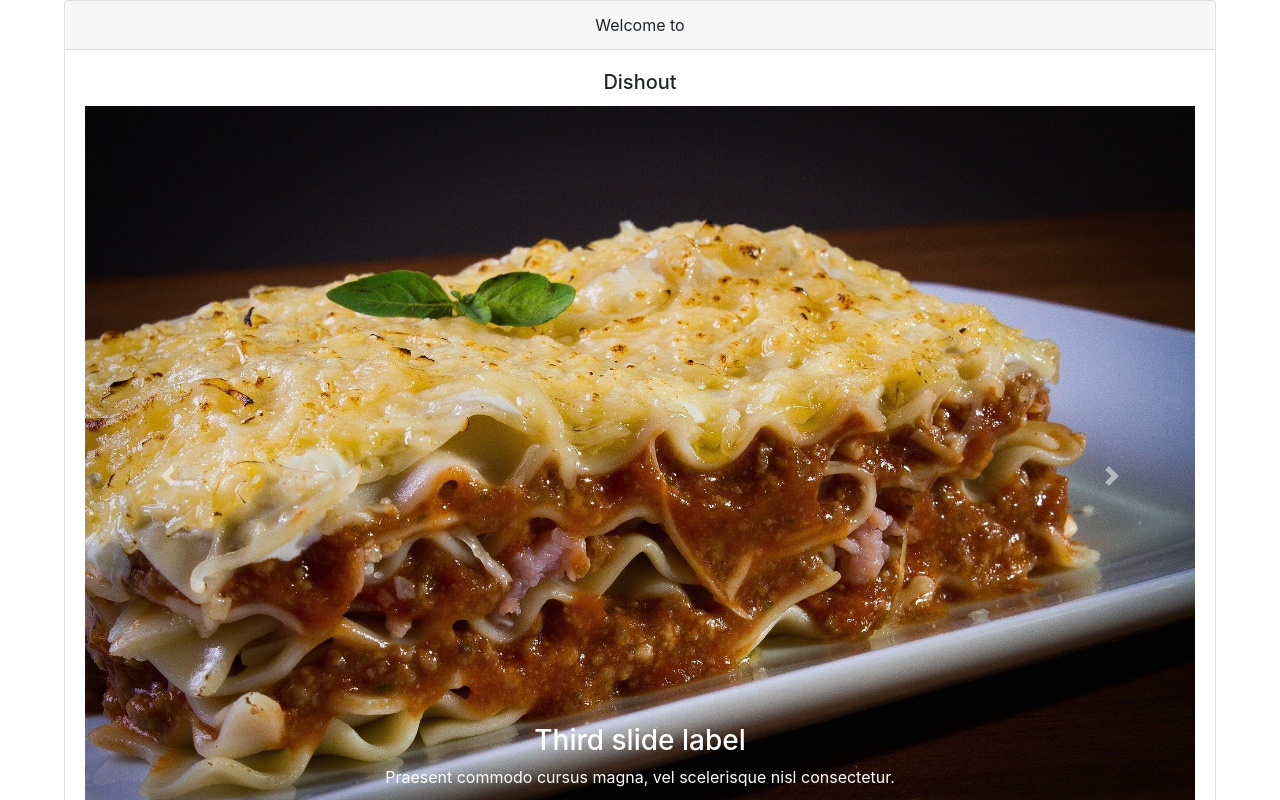
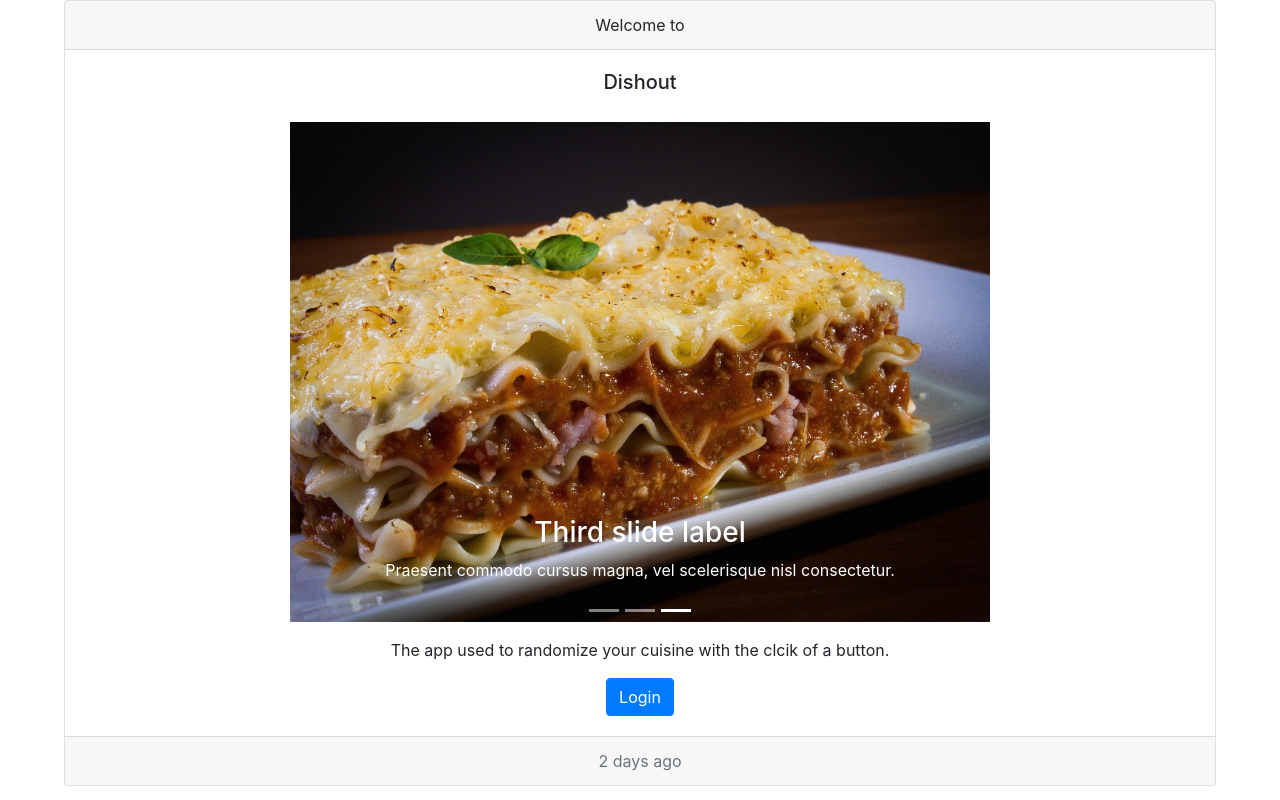
Before and after one commit to Dishout-project/dishout-frontend, a React (Create React App) app: page / in a window 1280 px wide. Shown: the top 800 px of the page. Built offline with nearby package versions, Linux system fonts and the light colour scheme.

Commit message:
update-frontend-cc

```diff
--- a/src/content/cc.js
+++ b/src/content/cc.js
@@ -11,7 +11,10 @@ function Cc() {
       <Carousel>
         <Carousel.Item interval={1000}>
           <img
-            className="d-block w-100"
+            width={700}
+            height={500}
+            className="m-3"
+            //className="d-block w-100"
             src={applepie}
             alt="First slide"
           />
@@ -22,7 +25,10 @@ function Cc() {
         </Carousel.Item>
         <Carousel.Item interval={500}>
           <img
-            className="d-block w-100"
+            width={700}
+            height={500}
+            className="m-3"
+            //className="d-block w-100"
             src={croissants}
             alt="second slide"
           />
@@ -33,7 +39,10 @@ function Cc() {
         </Carousel.Item>
         <Carousel.Item>
           <img
-            className="d-block w-100"
+            width={700}
+            height={500}
+            className="m-3"
+            //className="d-block w-100"
             src={lasagne}
             alt="Third slide"
           />
```
Also changed, not shown: 1 other file (tests, documents, lock files or other folders).
